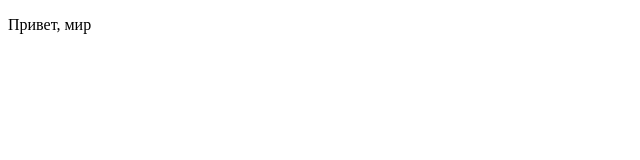
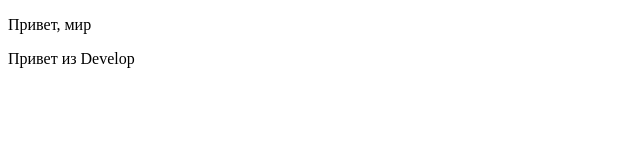
Before and after one commit to serg8master8/learnGit, a plain HTML site: page index.html in a window 1280 px wide. Shown: the whole page, without its empty margins (0-640 px from the left). Drawn offline with Linux system fonts and the light colour scheme.

Commit message:
add new text

```diff
--- a/index.html
+++ b/index.html
@@ -24,5 +24,6 @@
   </head>
   <body>
     <p>Привет, мир</p>
+    <p>Привет из Develop</p>
   </body>
 </html>
```
